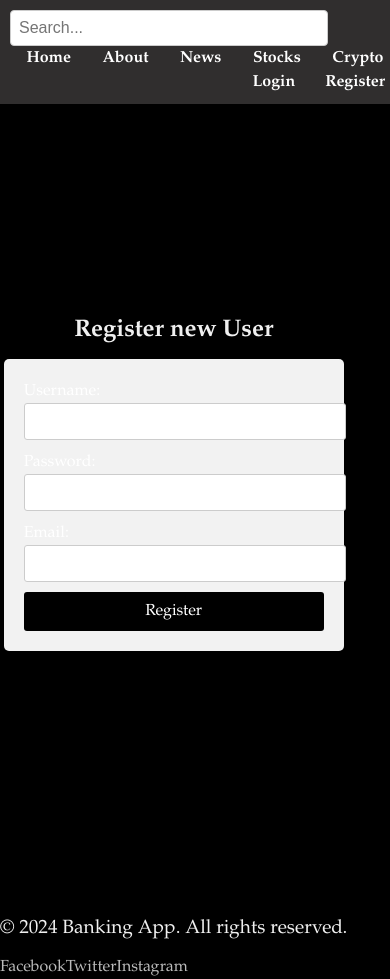
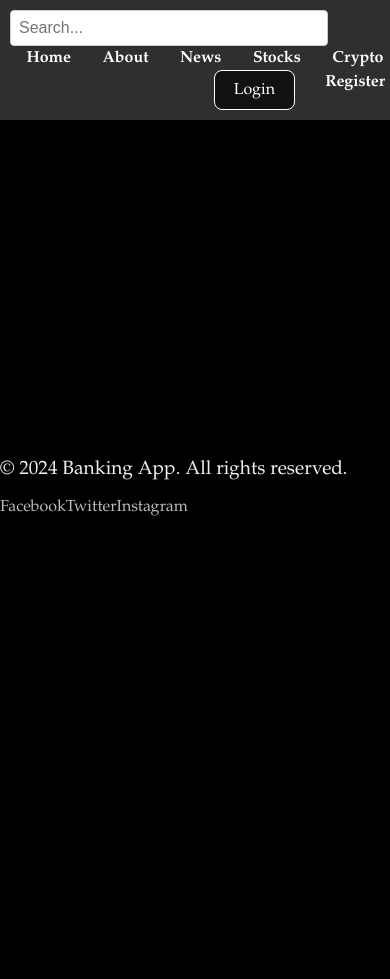
Before and after one commit to vincentbonet/BankingApp, a React (Vite) app in the folder banking-app/: page /register in a window 390 px wide. After the commit the page ends 904 px from the top, so only its background shows below. Built offline with nearby package versions, Linux system fonts and the light colour scheme.

Commit message:
chore: Update Home.css for responsive design

```diff
--- a/banking-app/package.json
+++ b/banking-app/package.json
@@ -10,6 +10,10 @@
     "preview": "vite preview"
   },
   "dependencies": {
+    "@mantine/core": "^7.10.2",
+    "@mantine/dates": "^7.10.2",
+    "@mantine/hooks": "^7.10.2",
+    "dayjs": "^1.11.11",
     "react": "^18.2.0",
     "react-dom": "^18.2.0",
     "react-router": "^6.23.1",
--- a/banking-app/src/App.jsx
+++ b/banking-app/src/App.jsx
@@ -1,26 +1,34 @@
-import React from 'react';
+import React, { useState } from 'react';
 import { BrowserRouter as Router, Route, Routes } from 'react-router-dom';
+import { MantineProvider } from '@mantine/core';
 import NavBar from './components/NavBar';
 import Home from './components/Home';
 import About from './components/About';
 import News from './components/News';
 import Stocks from './components/Stocks';
 import Crypto from './components/Crypto';
-import Login from './components/Login';
-import Register from './components/Register';
-import Searchbar from './components/Searchbar';
+import Register from './components/RegisterModal';
 import Footer from './components/Footer';
-
+import LoginModal from './components/LoginModal';
+import RegisterModal from './components/RegisterModal';
 
 import './App.css';
 
 const App = () => {
-    const suggestions = ['Apple', 'Microsoft', 'Google'];
+    const [loginModalOpened, setLoginModalOpened] = useState(false);
+    const [registerModalOpened, setRegisterModalOpened] = useState(false);
+
+    const openRegisterModal = () => setRegisterModalOpened(true);
+    const closeRegisterModal = () => setRegisterModalOpened(false);
+
+    const openLoginModal = () => setLoginModalOpened(true);
+    const closeLoginModal = () => setLoginModalOpened(false);
 
     return (
+        <MantineProvider withGlobalStyles withNormalizeCSS>
             <Router>
                 <div>
-                <NavBar />
+                    <NavBar openLoginModal={openLoginModal} registerModalOpened={openRegisterModal}/>
                     <div className="content">
                         <Routes>
                             <Route path='/' element={<Home />} />
@@ -28,13 +36,15 @@ const App = () => {
                             <Route path='/news' element={<News />} />
                             <Route path='/stocks' element={<Stocks />} />
                             <Route path='/crypto' element={<Crypto />} />
-                        <Route path='/login' element={<Login />} />
                             <Route path='/register' element={<Register />} />
                         </Routes>
                     </div>
                     <Footer />
+                    <LoginModal opened={loginModalOpened} onClose={closeLoginModal} />
+                    <RegisterModal opened={registerModalOpened} onClose={closeRegisterModal} />
                 </div>
             </Router>
+        </MantineProvider>
     );
 };
 
--- a/banking-app/src/components/Home.css
+++ b/banking-app/src/components/Home.css
@@ -118,7 +118,6 @@ p {
     color: #ffffff;
 }
 
-/* Responsive Design */
 @media (max-width: 768px) {
     .features-list {
         flex-direction: column;
--- a/banking-app/src/components/Login.jsx
+++ /dev/null
@@ -1,52 +0,0 @@
-import React, { useState } from 'react';
-import './Login.css';
-
-const Login = () => {
-    const [username, setUsername] = useState('');
-    const [password, setPassword] = useState('');
-    const [email, setEmail] = useState('');
-
-    const handleLogin = (e) => {
-        e.preventDefault();
-    };
-
-    return (
-        <div className="container">
-            <h2>Login as User</h2>
-            <form className="form" onSubmit={handleLogin}>
-                <label htmlFor="username">Username:</label>
-                <input
-                    type="text"
-                    id="username"
-                    className="form-input"
-                    value={username}
-                    onChange={(e) => setUsername(e.target.value)}
-                />
-
-                <label htmlFor="password">Password:</label>
-                <input
-                    type="password"
-                    id="password"
-                    className="form-input"
-                    value={password}
-                    onChange={(e) => setPassword(e.target.value)}
-                />
-
-                <label htmlFor="email">Email:</label>
-                <input
-                    type="email"
-                    id="email"
-                    className="form-input"
-                    value={email}
-                    onChange={(e) => setEmail(e.target.value)}
-                />
-
-                <button type="submit" className="form-button">
-                    Login
-                </button>
-            </form>
-        </div>
-    );
-};
-
-export default Login;
--- /dev/null
+++ b/banking-app/src/components/LoginModal.jsx
@@ -0,0 +1,50 @@
+
+import React, { useState } from 'react';
+import {
+  Modal,
+  TextInput,
+  PasswordInput,
+  Button,
+  Box,
+} from '@mantine/core';
+
+const LoginModal = ({ opened, onClose }) => {
+  const [email, setEmail] = useState('');
+  const [password, setPassword] = useState('');
+
+  const handleSubmit = (event) => {
+    event.preventDefault();
+    // Handle login logic here
+    console.log('Email:', email);
+    console.log('Password:', password);
+
+    onClose();
+  };
+
+  return (
+    <Modal opened={opened} onClose={onClose} title="Login">
+      <form onSubmit={handleSubmit}>
+        <TextInput
+          label="Email"
+          placeholder="Your email"
+          value={email}
+          onChange={(event) => setEmail(event.currentTarget.value)}
+          required
+        />
+        <PasswordInput
+          label="Password"
+          placeholder="Your password"
+          value={password}
+          onChange={(event) => setPassword(event.currentTarget.value)}
+          required
+          mt="md"
+        />
+        <Box mt="md" sx={{ display: 'flex', justifyContent: 'flex-end' }}>
+          <Button type="submit">Login</Button>
+        </Box>
+      </form>
+    </Modal>
+  );
+};
+
+export default LoginModal;
--- a/banking-app/src/components/NavBar.jsx
+++ b/banking-app/src/components/NavBar.jsx
@@ -1,8 +1,10 @@
 import React from 'react';
+import { Link } from 'react-router-dom';
+import { Button } from '@mantine/core';
 import './NavBar.css';
 import Searchbar from './Searchbar';
 
-const NavBar = () => {
+const NavBar = ({ openLoginModal }) => {
     const items = [
         { name: 'Home', link: '/' },
         { name: 'About', link: '/about' },
@@ -12,26 +14,30 @@ const NavBar = () => {
     ];
 
     const userItems = [
-        { name: 'Login', link: '/login' },
         { name: 'Register', link: '/register' }
     ];
 
     return (
         <nav className="navbar">
-            <ul className = "items">
+            <ul className="items">
                 {items.map((item, index) => (
                     <li key={index}>
-                        <a href={item.link}>{item.name}</a>
+                        <Link to={item.link}>{item.name}</Link>
                     </li>
                 ))}
             </ul>
-        <div className = 'searchbar'>
+            <div className='searchbar'>
                 <Searchbar />
             </div>
             <ul className="user-items">
+                <li>
+                    <Button variant="outline" onClick={openLoginModal}>
+                        Login
+                    </Button>
+                </li>
                 {userItems.map((item, index) => (
                     <li key={index}>
-                    <a href={item.link}>{item.name}</a>
+                        <Link to={item.link}>{item.name}</Link>
                     </li>
                 ))}
             </ul>
--- a/banking-app/src/components/Register.jsx
+++ /dev/null
@@ -1,52 +0,0 @@
-import React, { useState } from 'react';
-import './Register.css';
-
-const Register = () => {
-    const [username, setUsername] = useState('');
-    const [password, setPassword] = useState('');
-    const [email, setEmail] = useState('');
-
-    const handleRegister = (e) => {
-        e.preventDefault();
-    };
-
-    return (
-        <div className="container">
-            <h2>Register new User</h2>
-            <form className="form" onSubmit={handleRegister}>
-                <label htmlFor="username">Username:</label>
-                <input
-                    type="text"
-                    id="username"
-                    className="form-input"
-                    value={username}
-                    onChange={(e) => setUsername(e.target.value)}
-                />
-
-                <label htmlFor="password">Password:</label>
-                <input
-                    type="password"
-                    id="password"
-                    className="form-input"
-                    value={password}
-                    onChange={(e) => setPassword(e.target.value)}
-                />
-
-                <label htmlFor="email">Email:</label>
-                <input
-                    type="email"
-                    id="email"
-                    className="form-input"
-                    value={email}
-                    onChange={(e) => setEmail(e.target.value)}
-                />
-
-                <button type="submit" className="form-button">
-                    Register
-                </button>
-            </form>
-        </div>
-    );
-};
-
-export default Register;
--- /dev/null
+++ b/banking-app/src/components/RegisterModal.jsx
@@ -0,0 +1,50 @@
+
+import React, { useState } from 'react';
+import {
+  Modal,
+  TextInput,
+  PasswordInput,
+  Button,
+  Box,
+} from '@mantine/core';
+
+const RegisterModal = ({ opened, onClose }) => {
+  const [email, setEmail] = useState('');
+  const [password, setPassword] = useState('');
+
+  const handleSubmit = (event) => {
+    event.preventDefault();
+    // Handle login logic here
+    console.log('Email:', email);
+    console.log('Password:', password);
+
+    onClose();
+  };
+
+  return (
+    <Modal opened={opened} onClose={onClose} title="Login">
+      <form onSubmit={handleSubmit}>
+        <TextInput
+          label="Email"
+          placeholder="Your email"
+          value={email}
+          onChange={(event) => setEmail(event.currentTarget.value)}
+          required
+        />
+        <PasswordInput
+          label="Password"
+          placeholder="Your password"
+          value={password}
+          onChange={(event) => setPassword(event.currentTarget.value)}
+          required
+          mt="md"
+        />
+        <Box mt="md" sx={{ display: 'flex', justifyContent: 'flex-end' }}>
+          <Button type="submit">Register</Button>
+        </Box>
+      </form>
+    </Modal>
+  );
+};
+
+export default RegisterModal;
```
Also changed, not shown: banking-app/src/components/LoginModal.css (renamed from banking-app/src/components/Login.css), banking-app/src/components/RegisterModal.css (renamed from banking-app/src/components/Register.css), 1 other file (tests, documents, lock files or other folders). Lines whose indentation alone changed are shown as unchanged.
